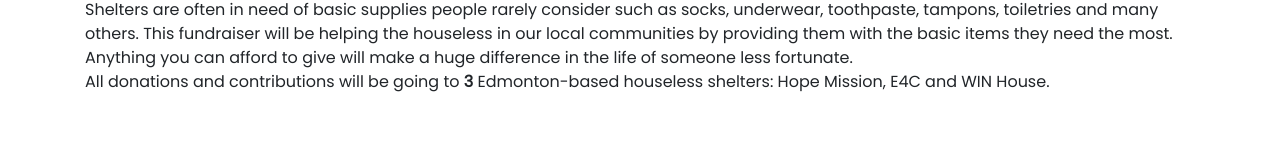
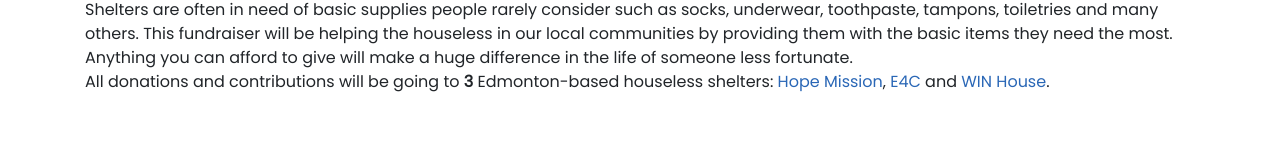
Before and after one commit to tkuye/houselesshelpers, a Next.js app: page / in a window 1280 px wide. Shown: the part 543-685 px from the top of the page. Built offline with nearby package versions, Linux system fonts and the light colour scheme.

Commit message:
data persistence

```diff
--- a/pages/index.js
+++ b/pages/index.js
@@ -132,7 +132,7 @@
       </h4>
       <hr />
       <p>Click this button to make a donation! Thank you for your generosity. </p>
-      <script type="text/javascript" defer src="https://donorbox.org/install-popup-button.js"></script><a className="dbox-donation-button" style={{background: '#41a2d8 url(https://donorbox.org/images/red_logo.png) no-repeat 37px',color: '#fff', textDecoration: 'none', fontFamily: 'Poppins', display: 'inline-block',fontSize: '16px', padding:'15px 38px', paddingLeft: '75px', borderRadius: '5px', }} href="https://donorbox.org/houseless-helpers">Donate</a>
+      <a className="dbox-donation-button" style={{background: '#41a2d8 url(https://donorbox.org/images/red_logo.png) no-repeat 37px',color: '#fff', textDecoration: 'none', fontFamily: 'Poppins', display: 'inline-block',fontSize: '16px', padding:'15px 38px', paddingLeft: '75px', borderRadius: '5px', }} href="https://donorbox.org/houseless-helpers">Donate</a>
     </div>
     <br />
 
@@ -149,7 +149,7 @@
 If you would rather donate bottles or essential items for this fundraiser, feel free to call or text me at <a href="tel:+17809145692">
 (780) 914-5692</a> and someone will come to pick them up!<br/>
 <br/>Additionally, you can enter your email below, and I'll be sure to get back to you.<br/>
-<br/><strong>Items For the Shelters</strong>: These are all the items the shelters need most. This includes socks, underwear, toiletries, blankets and many more.  Click this <a href="./wsnm.pdf">link</a> to see an infographic of the most important items!<br/>
+<br/><strong>Items For the Shelters</strong>: These are all the items the shelters need most. This includes socks, underwear, toiletries, blankets and many more.  Click this <a href="/hych.pdf">link</a> to see an infographic of the most important items!<br/>
 <br/><strong>Bottle Donation</strong>: These are any recyclables you may have at home. The recyclables will be returned to raise additional funds.<p></p></div>
 
     </div>
--- a/styles/globals.css
+++ b/styles/globals.css
@@ -52,3 +52,8 @@
 .space-bottom {
   margin-bottom: 40px;
 }
+
+a {
+  color: #2a67b6;
+  text-decoration: none;
+}
```
Also changed, not shown: 1 other file (tests, documents, lock files or other folders).
